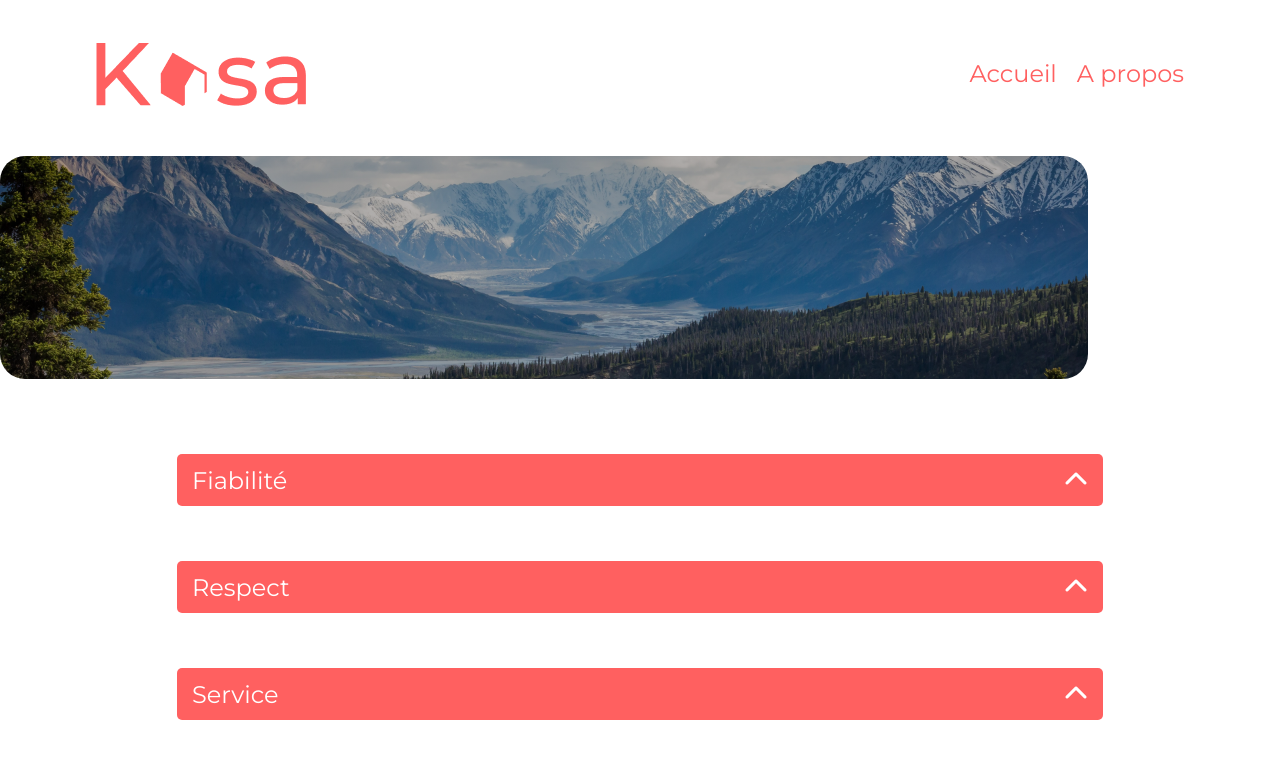
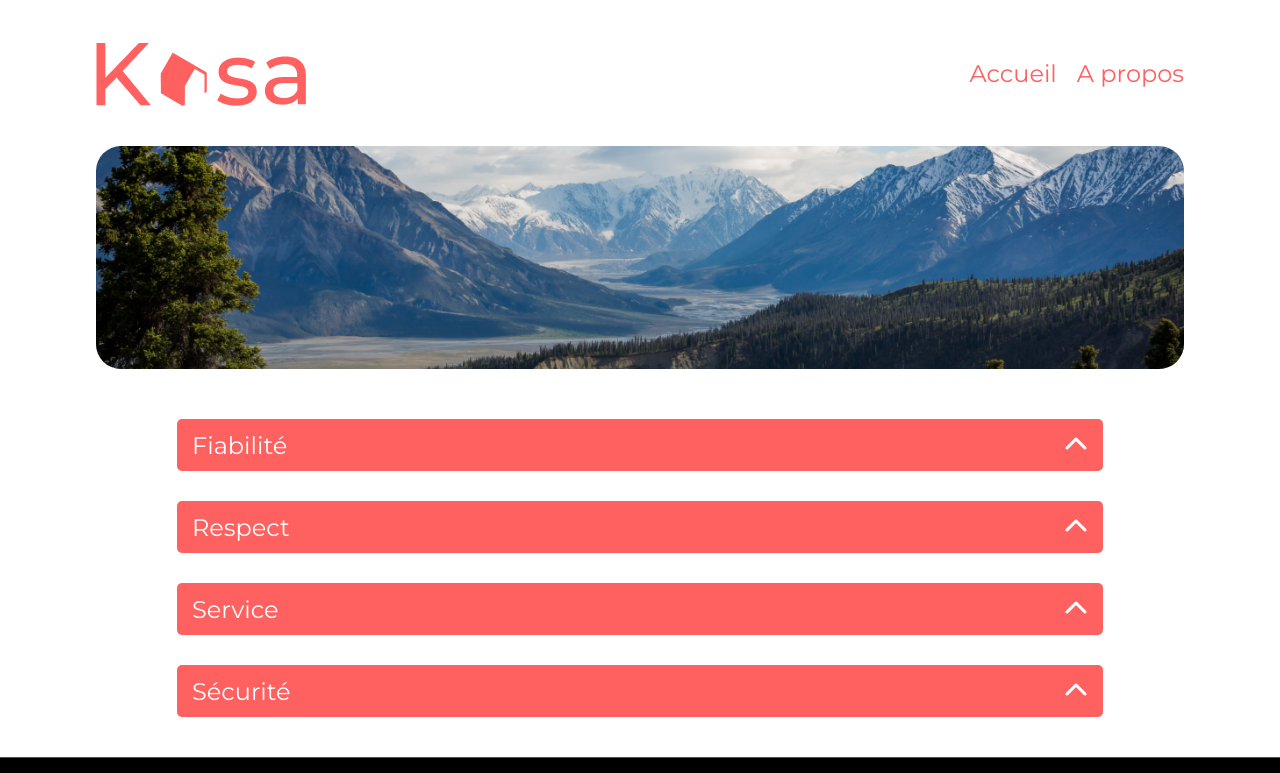
Before and after one commit to Myzaka/Projet-Kasa, a React (Create React App) app in the folder kasa/: page /Apropos in a window 1280 px wide. Shown: the top 773 px of the page. Built offline with nearby package versions, Linux system fonts and the light colour scheme.

Commit message:
Bandeau A propos modifié

```diff
--- a/kasa/src/pages/Apropos.jsx
+++ b/kasa/src/pages/Apropos.jsx
@@ -1,14 +1,18 @@
 import Header from "../components/header";
-import BandeauApropos from "../components/bandeauApropos";
+import Bandeau from "../components/bandeau";
 import Charte from "../components/menuDeroulant";
 import Footer2 from "./../components/footer2.jsx";
+import bandeauApropos from './../assets/images/bandeauApropos.png';
 import ('./../style/Apropos.scss')
 
 export default function Apropos() {
     return (
         <>
             <Header />
-            <BandeauApropos />
+            <Bandeau
+                titre=""
+                image={bandeauApropos}
+            />
             <section className="engagements">
                 <Charte
                     titre = "Fiabilité"
--- a/kasa/src/style/Apropos.scss
+++ b/kasa/src/style/Apropos.scss
@@ -3,5 +3,5 @@
     flex-direction: column;
     align-items: center;
     justify-content: center;
-    margin-bottom: 50px;
+    margin: 20px 0 40px 0;
 }
--- a/kasa/src/style/menuDeroulant.scss
+++ b/kasa/src/style/menuDeroulant.scss
@@ -7,7 +7,7 @@
     font-weight: 500;
     color: white;
     padding: 0 15px;
-    margin-top: 25px;
+    margin-top: 30px;
     display: flex;
     align-items: center;
     flex-direction: row;
@@ -23,11 +23,12 @@
         opacity: 0;
         margin: 0;
         max-height: 0;
-        padding: 15px;
+        padding: 0 15px ;
         list-style-type: none;
         &.active {
             max-height: 100px;
             opacity: 1;
+            padding: 15px;
           }
     }
 
```
